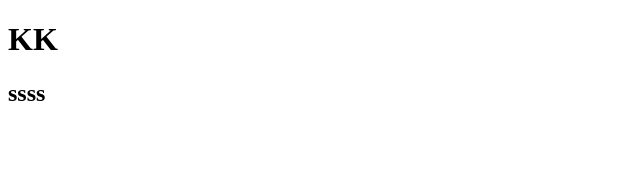
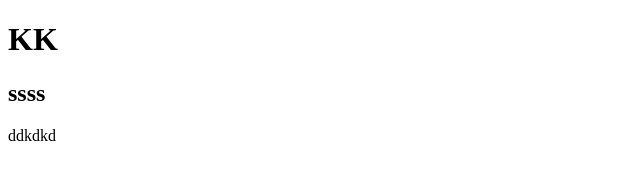
Before and after one commit to alimov-jaxongir/github-tutorial, a plain HTML site: page index.html in a window 1280 px wide. Shown: the full height of the page, 0-640 px from the left. Drawn offline with Linux system fonts and the light colour scheme.

Commit message:
third commit

```diff
--- a/index.html
+++ b/index.html
@@ -9,5 +9,6 @@
 <body>
     <h1>KK</h1>
     <h2>ssss</h2>
+    <p>ddkdkd</p>
 </body>
 </html>
```
